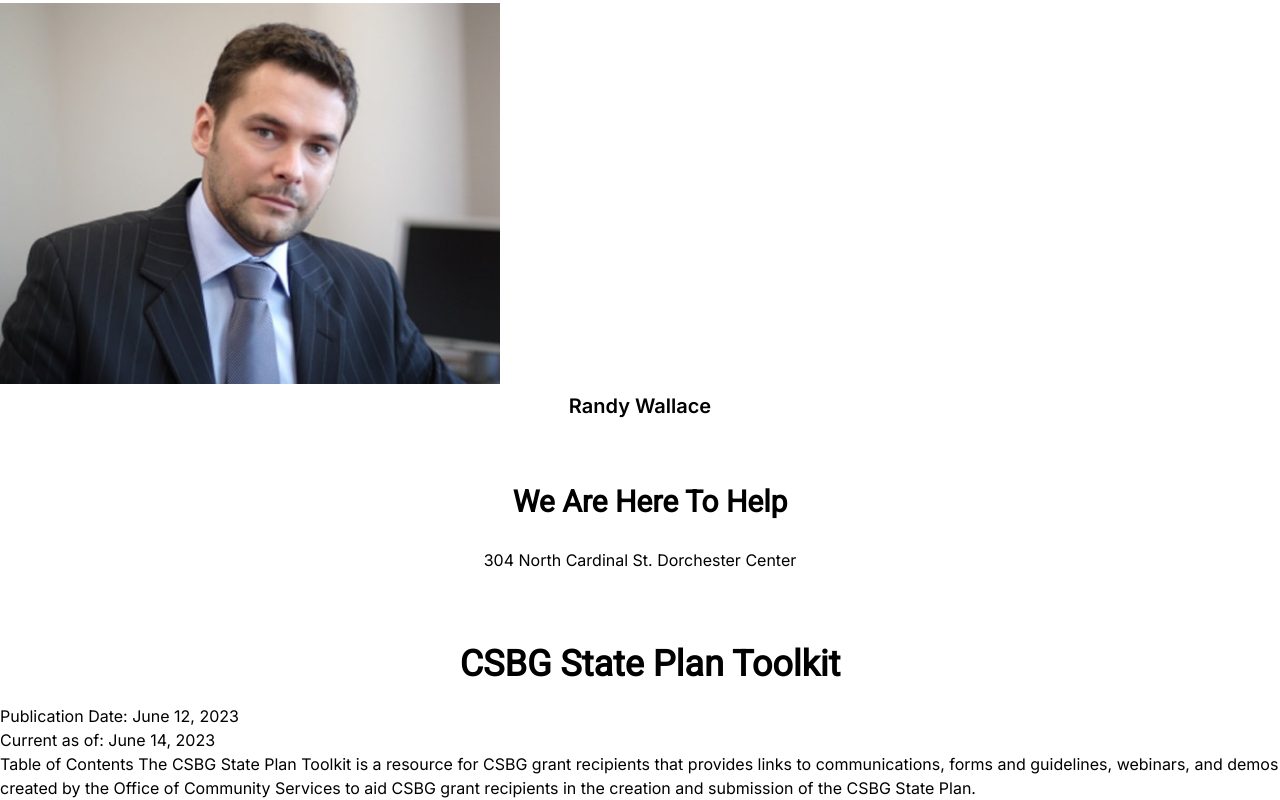
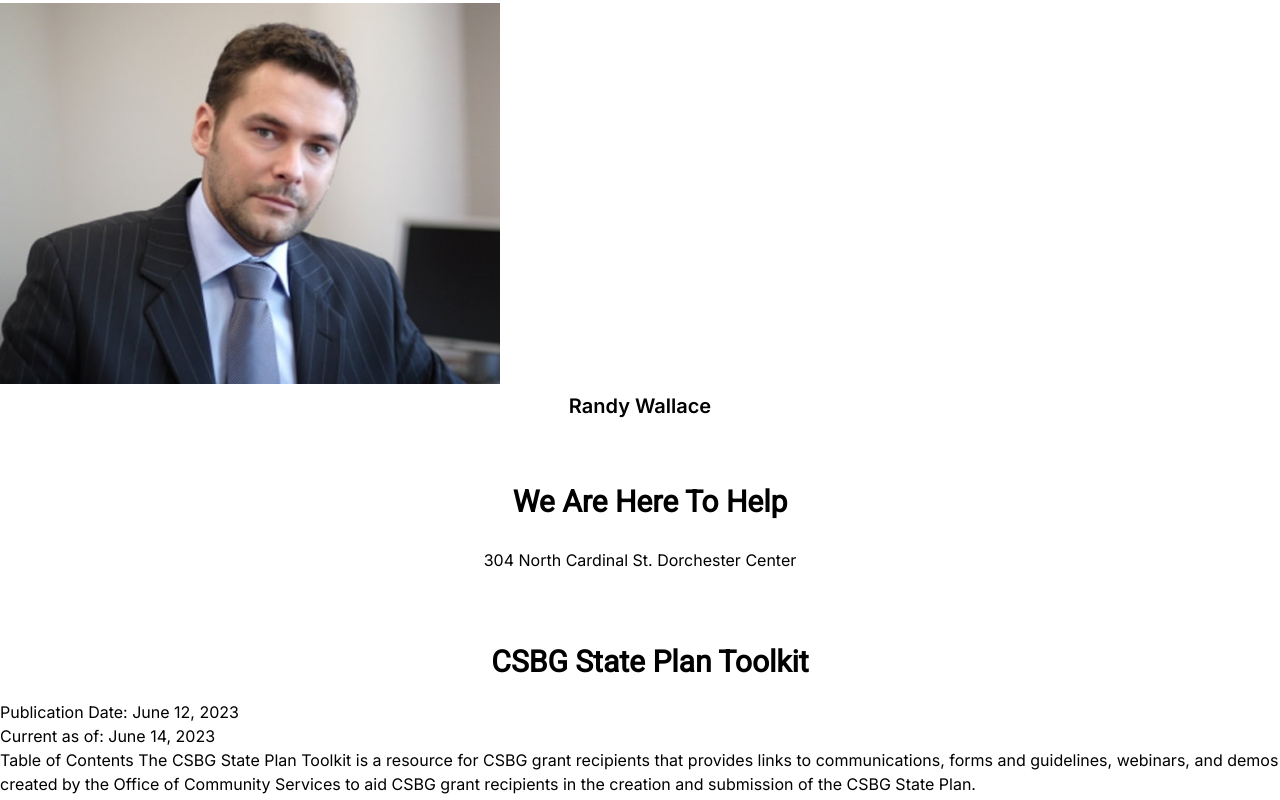
Before and after one commit to Richson-Tech/org, a Next.js app: page /about in a window 1280 px wide. Shown: the part 1357-2157 px from the top of the page. Built offline with nearby package versions, Linux system fonts and the light colour scheme.

Commit message:
new commits added

```diff
--- a/src/app/about/page.jsx
+++ b/src/app/about/page.jsx
@@ -57,8 +57,8 @@ const page = () => {
         </div>
       </div>
       <div>
-        <h1 className="text-4xl text-center pl-5 font-[roboto] font-bold pb-5 pt-16">CSBG State Plan Toolkit</h1>
-        <p>Publication Date: June 12, 2023</p>
+        <h1 className="text-3xl text-center pl-5 font-[roboto] font-bold pb-5 pt-16">CSBG State Plan Toolkit</h1>
+        <p className="">Publication Date: June 12, 2023</p>
         <p>Current as of: June 14, 2023</p>
         <p>
           Table of Contents The CSBG State Plan Toolkit is a resource for CSBG
```
